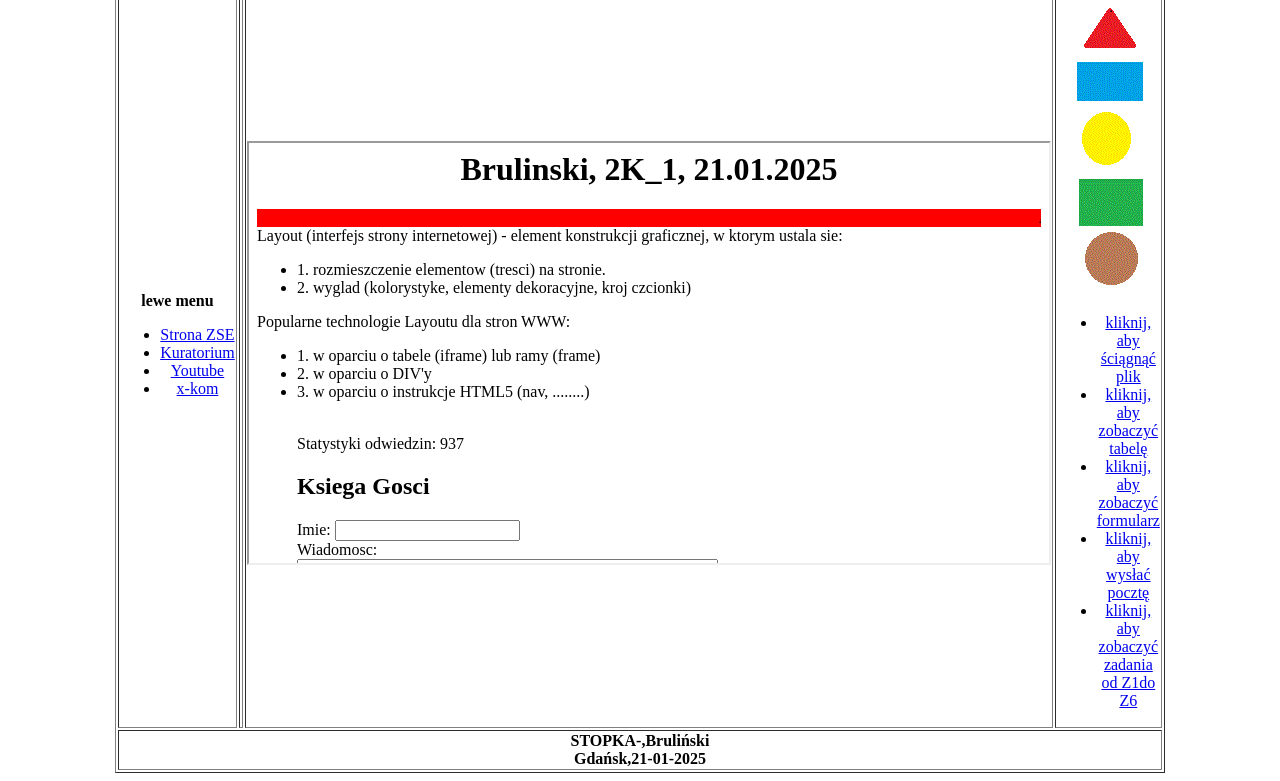
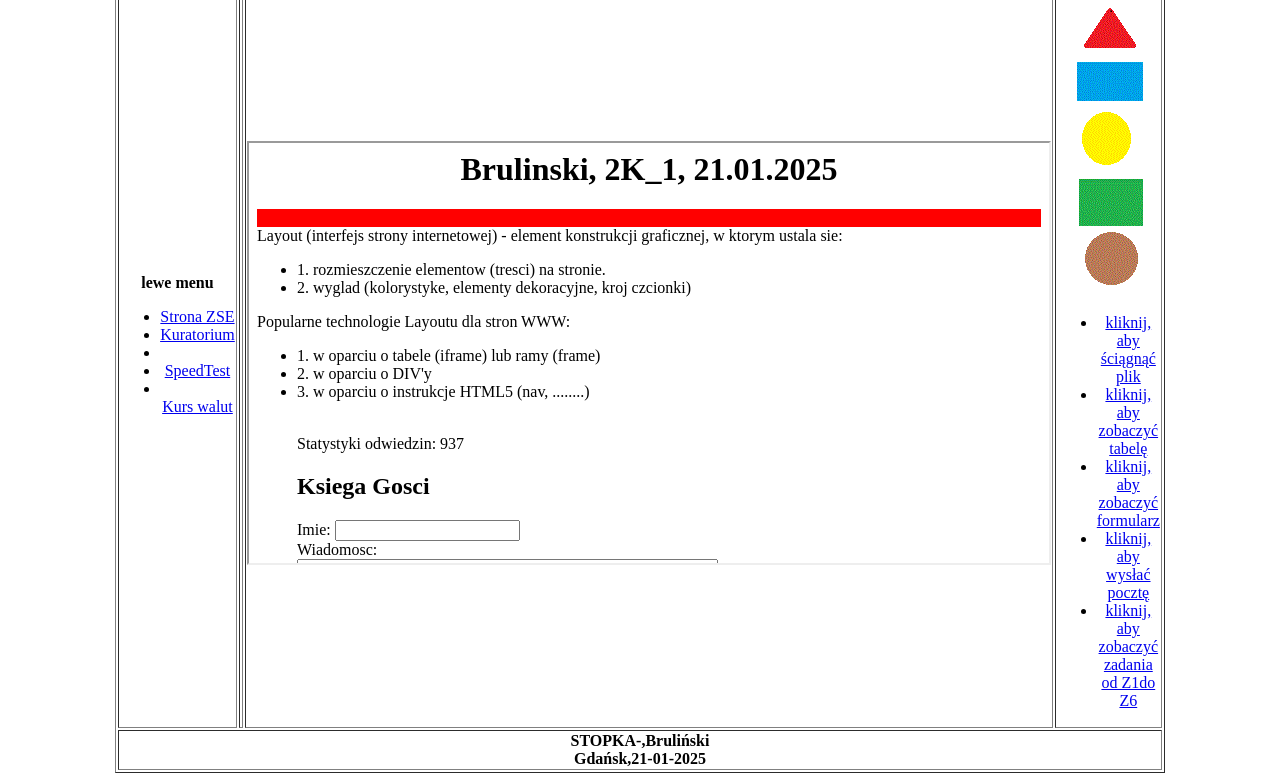
Before and after one commit to tupciohrupcio/zadania12-13-14-15, a plain HTML site: page index.html in a window 1280 px wide. Shown: the part 110-891 px from the top of the page. Drawn offline with Linux system fonts and the light colour scheme.

Commit message:
index.html

```diff
--- a/index.html
+++ b/index.html
@@ -25,10 +25,10 @@
                    <a href="https://www.kuratorium.gda.pl/" target="obszar_glowny">Kuratorium</a>
                     </li>
 		<li>
-		<a href="https://:www.youtube.com" target="obszar_glowny">Youtube</a>
+		<li> <a href="https://www.speedtest.pl/" target="obszar_glowny">SpeedTest</a></li>
 		</li>
 		<li>
-		<a href="https://:https://www.x-kom.pl" target="obszar_glowny">x-kom</a>
+		</li><a href="https://internetowykantor.pl/kurs-euro/" target="obszar_glowny">Kurs walut</a>
 		</li>
                 </ul>
             </td>
```
